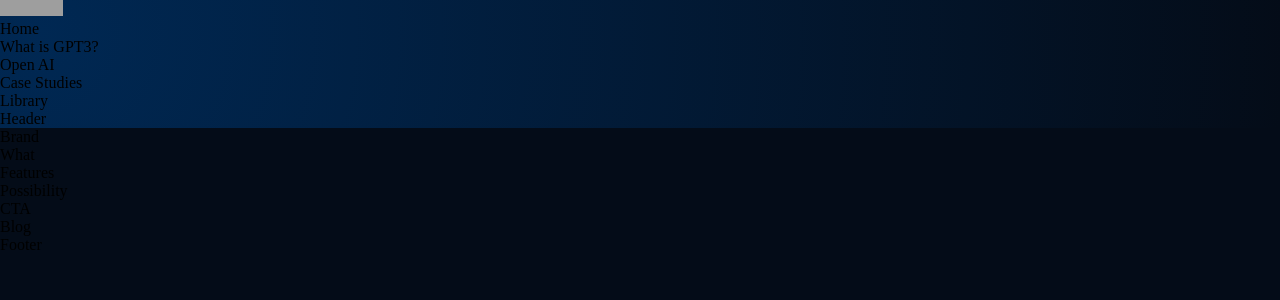
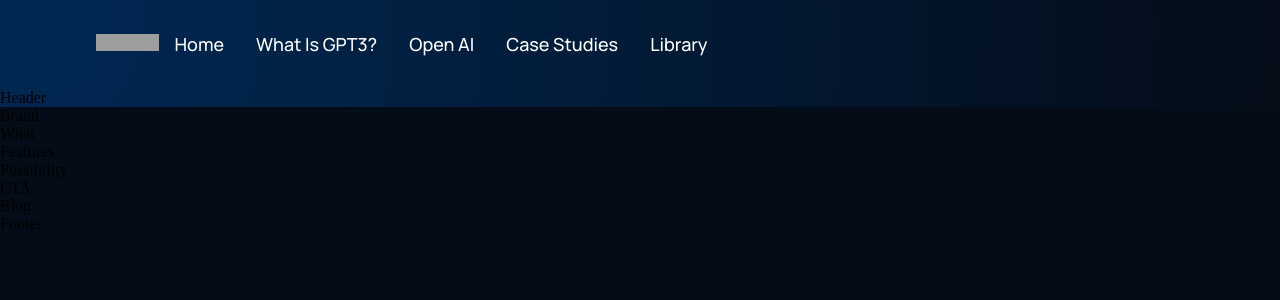
Before and after one commit to PeroyNel/modern_react_website, a React (Create React App) app: page / in a window 1280 px wide. Shown: the top 300 px of the page. Built offline with nearby package versions, Linux system fonts and the light colour scheme; grey boxes are pictures that could not be loaded.

Commit message:
Navbar Fixes
Navbar Fixes

```diff
--- a/src/components/navbar/Navbar.jsx
+++ b/src/components/navbar/Navbar.jsx
@@ -6,12 +6,12 @@
 
 const Navbar = () => {
     return (
-        <div className="gpto3__navbar">
-            <div className="gpto3__navbar-links">
-                <div className="gtp3__navbar-links_logo">
+        <div className="gpt3__navbar">
+            <div className="gpt3__navbar-links">
+                <div className="gpt3__navbar-links_logo">
                     <img src={logo} alt="logo" />
                 </div>
-                <div className="gtp3__navbar-links_container">
+                <div className="gpt3__navbar-links_container">
                     <p><a href="#home">Home</a></p>
                     <p><a href="#wgpt3">What is GPT3?</a></p>
                     <p><a href="#possibility">Open AI</a></p>
--- a/src/components/navbar/navbar.css
+++ b/src/components/navbar/navbar.css
@@ -1,22 +1,22 @@
-.gtp3__navbar {
+.gpt3__navbar {
     display: flex;
     justify-content: space-between;
     align-items: center;
     padding: 2rem 6rem;
 }
 
-.gtp3__navbar-links {
+.gpt3__navbar-links {
     flex: 1;
     display: flex;
     justify-content: flex-start;
     align-items: center;
 }
 
-.gtp3__navbar-links-logo {
+.gpt3__navbar-links-logo {
     margin-right: 2rem;
 }
 
-.gtp3__navbar-links_logo img {
+.gpt3__navbar-links_logo img {
     width: 62.56px;
     height: 16.02px;
 }
@@ -36,4 +36,17 @@
 .gpt3__navbar-sign p,
 .gpt3__navbar-menu_container p {
     color: #fff;
+    font-family: var(--font-family);
+    font-weight: 500;
+    font-size: 18px;
+    line-height: 25px;
+    text-transform: capitalize;
+    font-family: Manrope;
+    font-style: normal;
+    font-weight: 500;
+    font-size: 18px;
+    line-height: 25px;
+    /* identical to box height */
+    margin: 0 1rem;
+    cursor: pointer;
 }
```
Also changed, not shown: src/assets/logo.png (added).
